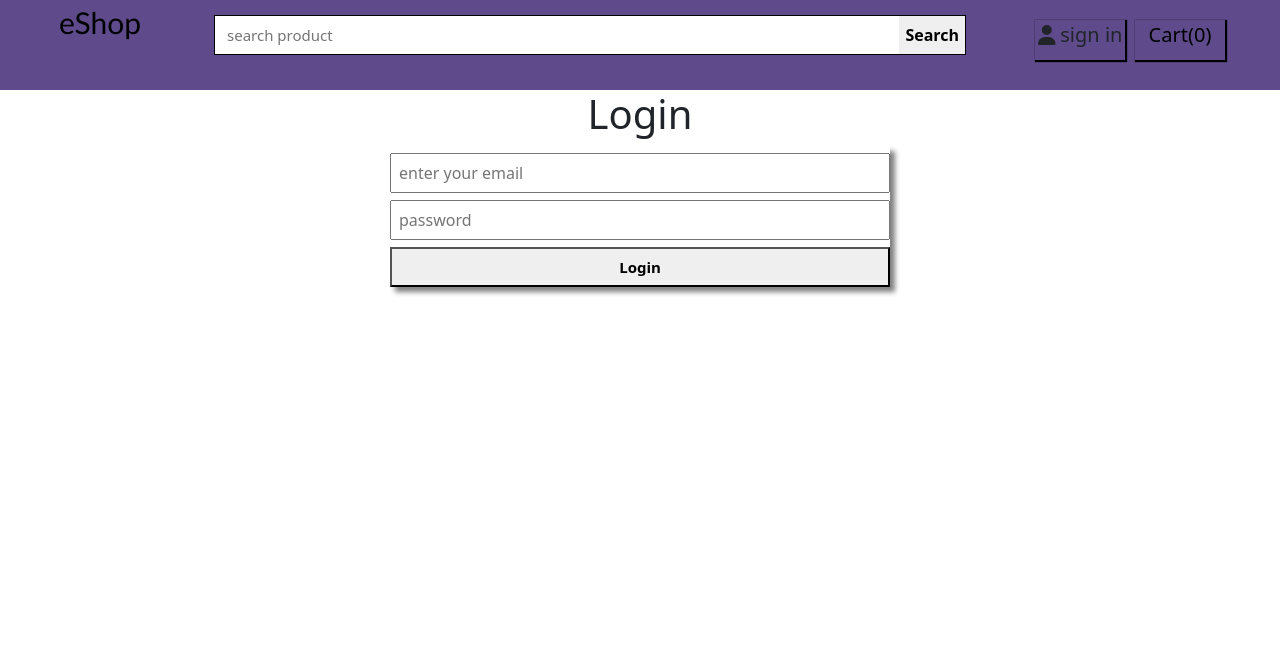
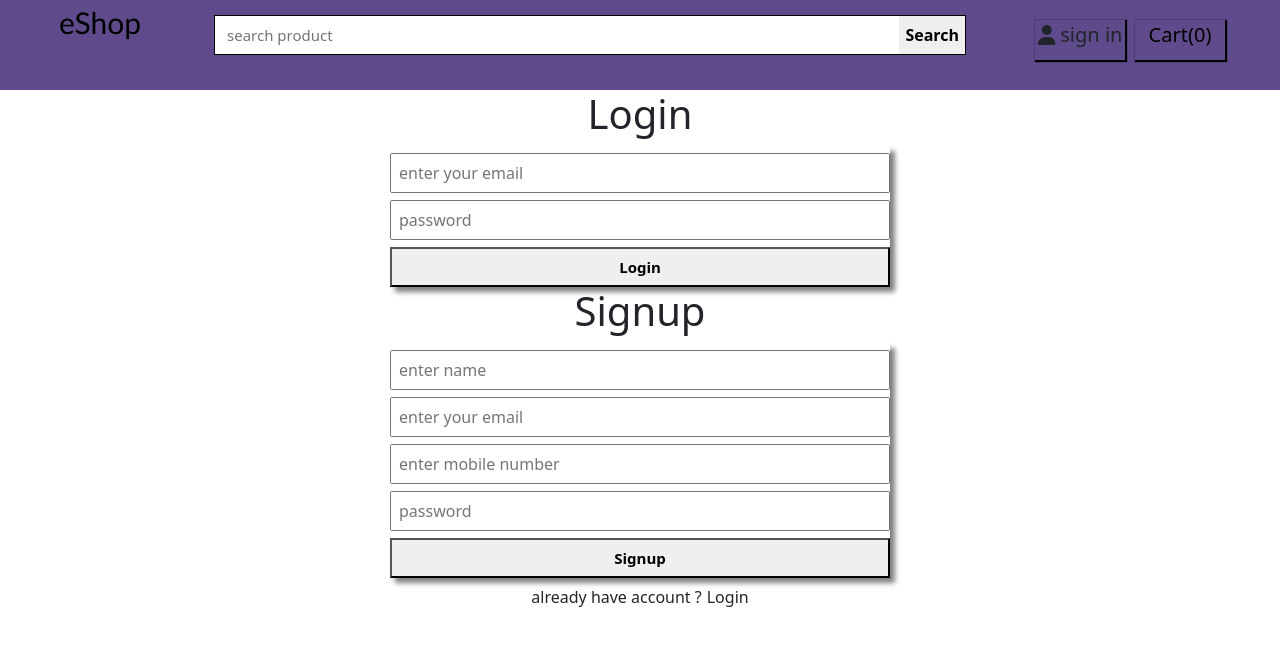
Before and after one commit to PratibhaEvane/ecom-By-Scratch, an Angular app: page /user-login in a window 1280 px wide. Shown: the top 646 px of the page. Built offline with nearby package versions, Linux system fonts and the light colour scheme.

Commit message:
connect user signup data with api

```diff
--- a/src/app/user-auth/user-auth.component.html
+++ b/src/app/user-auth/user-auth.component.html
@@ -1,9 +1,9 @@
-<!-- this form is for seller login -->
+<!-- this form is for buyer/user login -->
 <div *ngIf="show_user_login_form" class="buyer-auth">
     <div class="signup">
         <h1 style="text-align: center;"> Login</h1>
         <!-- <h5 style="text-align: center;color: red;">{{show_msg}} </h5> -->
-        <form class="forms" #sellerLoginForm="ngForm" (ngSubmit)="buyerLoginup(sellerLoginForm.value)">
+        <form class="forms" #userLoginForm="ngForm" (ngSubmit)="userLogin(userLoginForm.value)">
             <input type="text" class="form-input" name="email" placeholder="enter your email" ngModel>
             <input type="text" class="form-input" name="password" placeholder="password" ngModel>
             <button class="form-input form-button">Login</button>
@@ -12,12 +12,12 @@
         </div> -->
     </div>
 </div>
-<!-- this form is for seller signup -->
-<!-- <div class="seller-auth">
-    <div *ngIf="!show_login_form" class="signup">
-        <h1 style="text-align: center;">Seller Signup</h1>
-        <h5 style="text-align: center; color: red;">{{show_msg}} </h5>
-        <form class="forms" #sellerSignupForm="ngForm" (ngSubmit)="sellerSignup(sellerSignupForm.value)">
+<!-- this form is for buyer/user signup -->
+<div class="seller-auth">
+    <div *ngIf="show_user_login_form" class="signup">
+        <h1 style="text-align: center;"> Signup</h1>
+        <!-- <h5 style="text-align: center; color: red;">{{show_msg}} </h5> -->
+        <form class="forms" #userSignupForm="ngForm" (ngSubmit)="userSignup(userSignupForm.value)">
             <input type="text" class="form-input" name="username" placeholder="enter name" ngModel>
             <input type="text" class="form-input" name="email" placeholder="enter your email" ngModel>
             <input type="text" class="form-input" name="phone" placeholder="enter mobile number" ngModel>
@@ -27,4 +27,4 @@
         <div class="account-link">already have account ?<span><a (click)="openLoginForm()">Login</a></span>
         </div>
     </div>
-</div> -->
+    <!-- </div> -->
--- a/src/app/user-auth/user-auth.component.ts
+++ b/src/app/user-auth/user-auth.component.ts
@@ -1,4 +1,6 @@
 import { Component, OnInit } from '@angular/core';
+import { Signup } from '../data-type';
+import { UserAuthService } from '../user-service/user-auth.service';
 
 @Component({
   selector: 'app-user-auth',
@@ -6,12 +8,21 @@ import { Component, OnInit } from '@angular/core';
   styleUrls: ['./user-auth.component.css']
 })
 export class UserAuthComponent implements OnInit {
-  show_user_login_form: boolean = true
-  buyerLoginup(userLoginData: any) {
+  show_user_login_form: boolean = true;
+  constructor(private service: UserAuthService) { }
 
-  }
-  constructor() { }
   ngOnInit(): void {
 
   }
+  userLogin(userLoginData: any) {
+
+  }
+
+  // below function is created to collect user signup data
+  userSignup(userSignupData: Signup) {
+    // console.log(userSignupData);
+    this.service.onUserSignup(userSignupData);
+  }
+
+  openLoginForm() { }
 }
--- /dev/null
+++ b/src/app/user-service/user-auth.service.ts
@@ -0,0 +1,25 @@
+import { HttpClient } from '@angular/common/http';
+import { Injectable } from '@angular/core';
+import { Router } from '@angular/router';
+import { observable } from 'rxjs';
+import { Signup } from '../data-type';
+
+@Injectable({
+  providedIn: 'root'
+})
+export class UserAuthService {
+
+  user_signup_url = 'http://localhost:3000/user_signup_api';
+  constructor(private http: HttpClient, private route: Router) { }
+  onUserSignup(signup_data: Signup) {
+    // console.log(signup_data);
+    return this.http.post(this.user_signup_url, signup_data, { observe: 'response' }).subscribe((data) => {
+      // console.log(data);
+      if (data) {
+        localStorage.setItem('user', JSON.stringify(data.body));
+        this.route.navigate(['']);
+      }
+    });
+  }
+
+}
```
Also changed, not shown: 1 other file (tests, documents, lock files or other folders).
